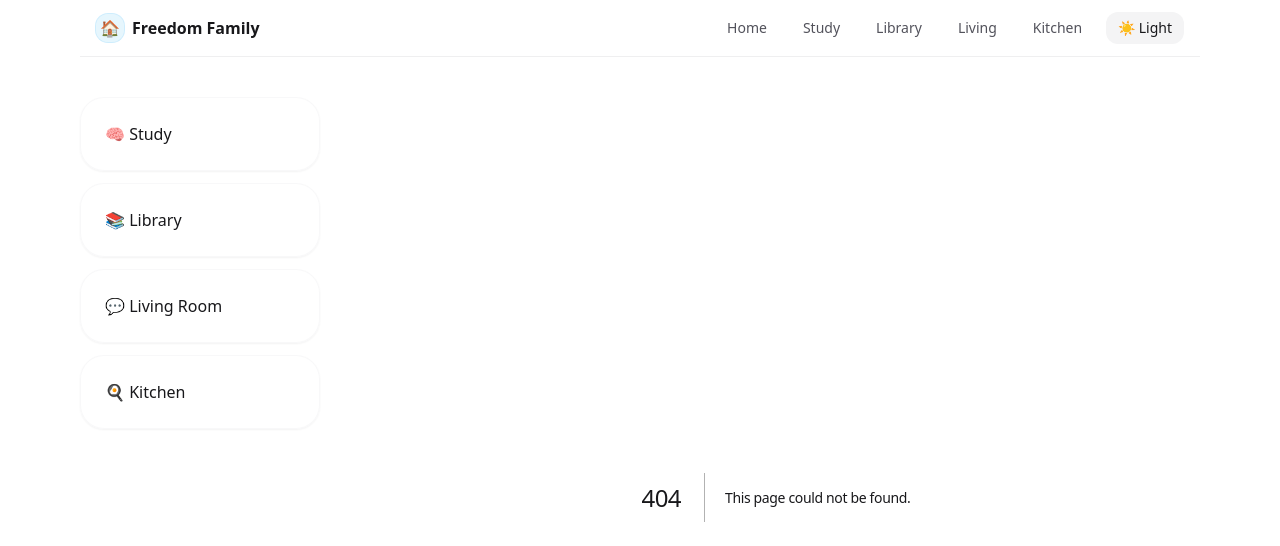
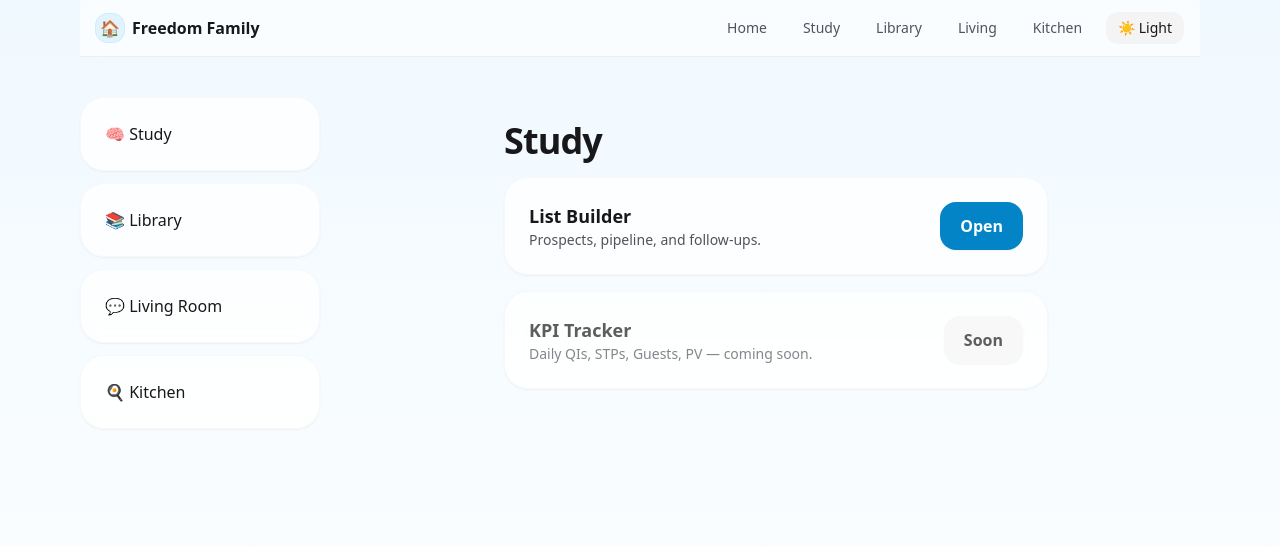
Before and after one commit to talormayde/Freedomfamily, a Next.js app: page /study in a window 1280 px wide. Before the commit this address had no page. Shown: the top 546 px of the page. Built offline with nearby package versions, Linux system fonts and the light colour scheme.

Commit message:
Create page.tsx

```diff
--- /dev/null
+++ b/app/study/page.tsx
@@ -0,0 +1,32 @@
+'use client';
+import Link from 'next/link';
+import { Card, Page } from '@/components/ui';
+
+export default function StudyHome() {
+  return (
+    <Page>
+      <h1>Study</h1>
+      <div className="mt-4 grid gap-4">
+        <Card>
+          <div className="flex items-center justify-between">
+            <div>
+              <h3 className="text-lg font-semibold">List Builder</h3>
+              <p className="text-sm text-zinc-600 dark:text-zinc-300">Prospects, pipeline, and follow-ups.</p>
+            </div>
+            <Link href="/study/list-builder" className="btn bg-sky-600 text-white">Open</Link>
+          </div>
+        </Card>
+
+        <Card>
+          <div className="flex items-center justify-between opacity-70">
+            <div>
+              <h3 className="text-lg font-semibold">KPI Tracker</h3>
+              <p className="text-sm text-zinc-600 dark:text-zinc-300">Daily QIs, STPs, Guests, PV — coming soon.</p>
+            </div>
+            <span className="btn bg-zinc-100 dark:bg-zinc-800">Soon</span>
+          </div>
+        </Card>
+      </div>
+    </Page>
+  );
+}
```
